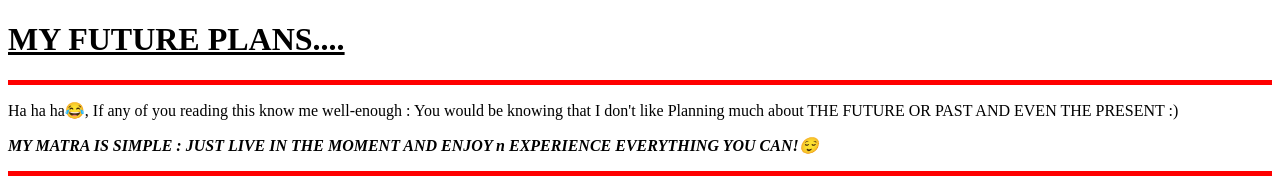
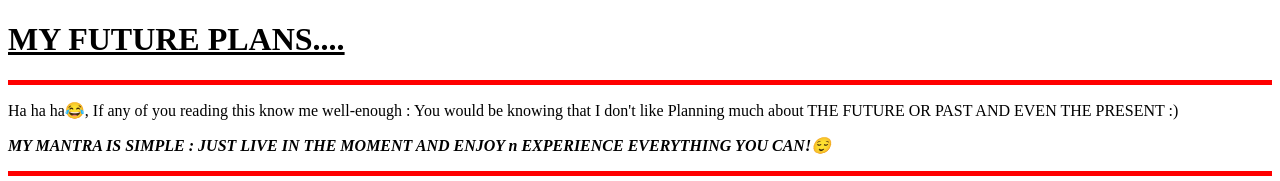
Before and after one commit to RiteshS1/myself, a plain HTML site: page futureplans.html in a window 1280 px wide. Shown: the top 181 px of the page. Drawn offline with Linux system fonts and the light colour scheme.

Commit message:
Update futureplans.html

```diff
--- a/futureplans.html
+++ b/futureplans.html
@@ -11,7 +11,7 @@
     <hr size ="5" color="red">
 
     <p>Ha ha ha😂, If any of you reading this know me well-enough : You would be knowing that I don't like Planning much about THE FUTURE OR PAST AND EVEN THE PRESENT :)</p>
-    <p><i><b>MY MATRA IS SIMPLE : JUST LIVE IN THE MOMENT AND ENJOY n EXPERIENCE EVERYTHING YOU CAN!😌</b></i></p>
+    <p><i><b>MY MANTRA IS SIMPLE : JUST LIVE IN THE MOMENT AND ENJOY n EXPERIENCE EVERYTHING YOU CAN!😌</b></i></p>
     <hr size ="5" color="red">
     <center>
         <img src="https://media.tenor.com/C4DEXUewdHoAAAAM/hi-smile.gif" width="400" height="400" >
```
